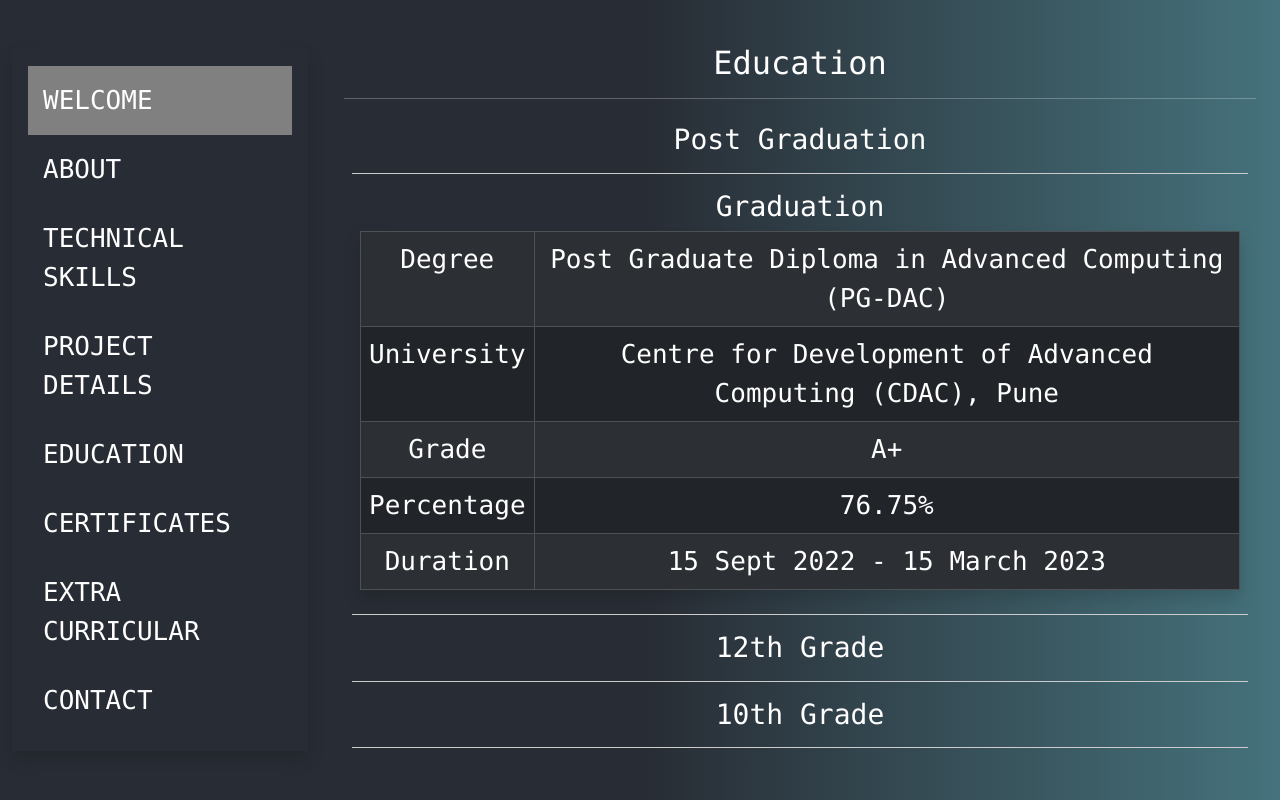
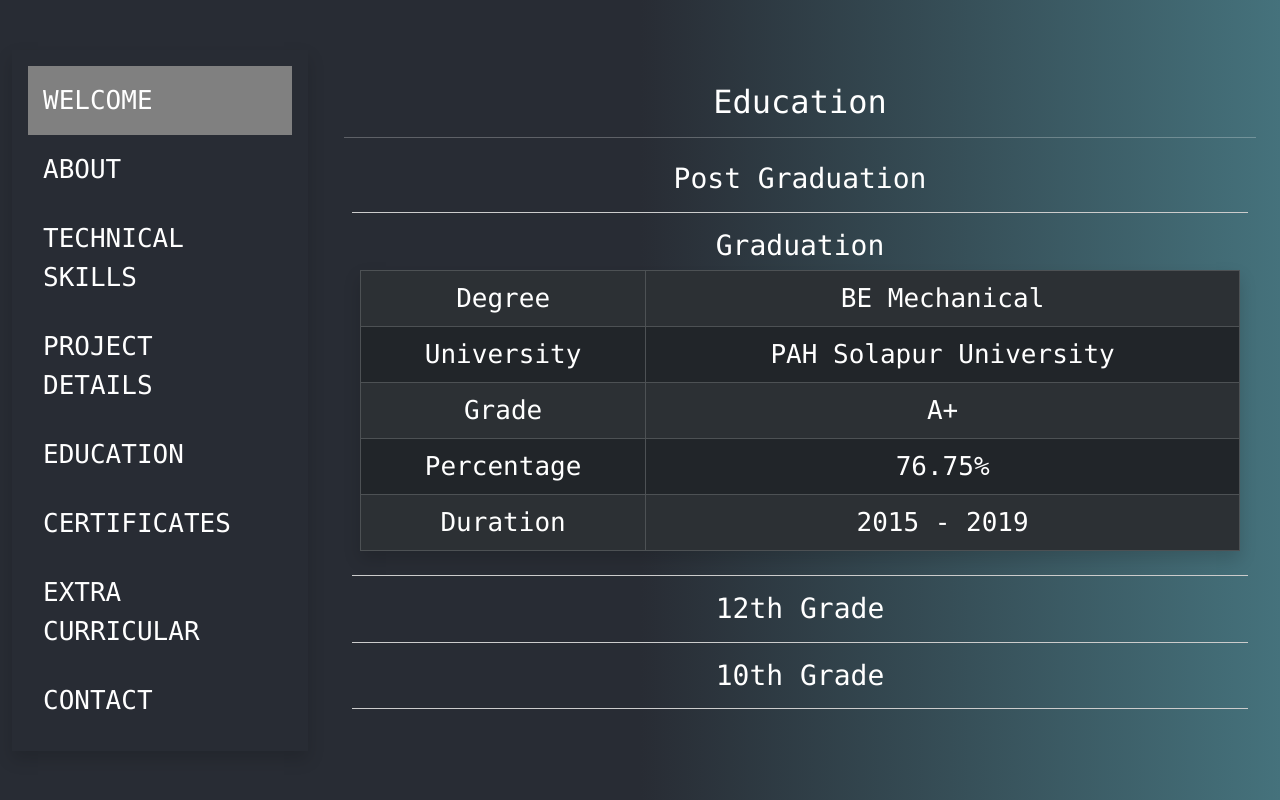
Before and after one commit to ShreyasMalvadkar/portfolio, a React (Create React App) app: page /education in a window 1280 px wide. Both pictures are taken after a click on the element "Graduation". Built offline with nearby package versions, Linux system fonts and the light colour scheme.

Commit message:
Update json

```diff
--- a/package.json
+++ b/package.json
@@ -1,7 +1,7 @@
 {
   "name": "portfolio",
   "version": "0.1.0",
-  "homepage": "https://ShreyasMalvadkar.github.io/portfolio",
+  "homepage": "https://ShreyasMalvadkar.github.io/",
   "dependencies": {
     "@emailjs/browser": "^3.11.0",
     "@emotion/react": "^11.11.1",
--- a/src/components/Education/Education.jsx
+++ b/src/components/Education/Education.jsx
@@ -70,11 +70,11 @@ const Education = () => {
               <tbody>
                 <tr>
                   <td>Degree</td>
-                  <td>Post Graduate Diploma in Advanced Computing (PG-DAC)</td>
+                  <td>BE Mechanical</td>
                 </tr>
                 <tr>
                   <td>University</td>
-                  <td>Centre for Development of Advanced Computing (CDAC), Pune</td>
+                  <td>PAH Solapur University</td>
                 </tr>
                 <tr>
                   <td>Grade</td>
@@ -86,7 +86,7 @@ const Education = () => {
                 </tr>
                 <tr>
                   <td>Duration</td>
-                  <td>15 Sept 2022 - 15 March 2023</td>
+                  <td>2015 - 2019</td>
                 </tr>
               </tbody>
             </table>
```
